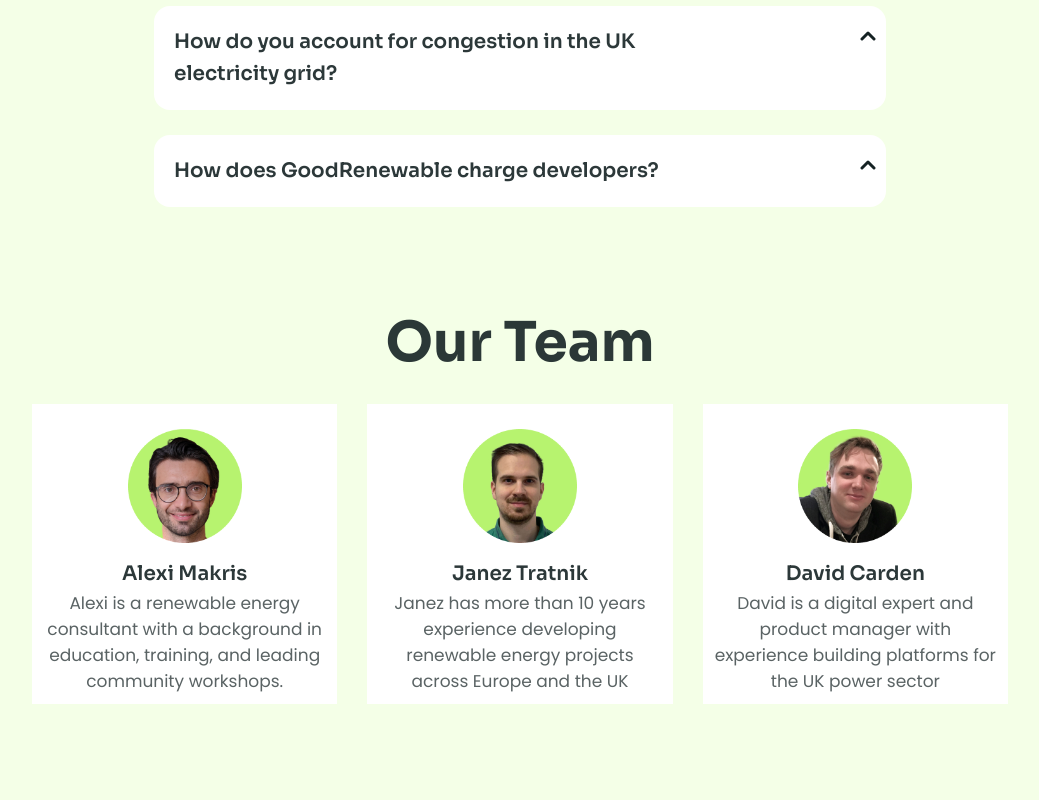
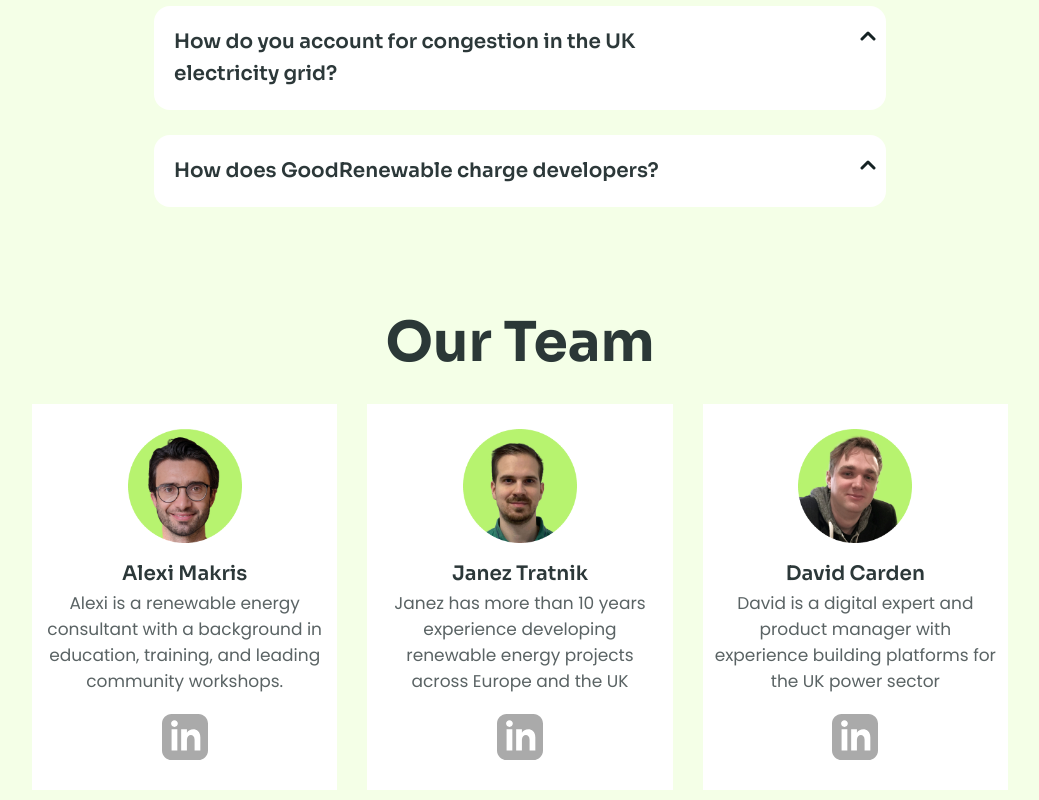
Before and after one commit to elghanbibadr/GoodRenewable, a React (Vite) app: page / in a window 1280 px wide. Shown: the part 5663-6463 px from the top of the page, without its empty margins (120-1159 px from the left). Before the commit the page ends 6377 px from the top, so only its background shows below. Built offline with nearby package versions, Linux system fonts and the light colour scheme.

Commit message:
add the linkedin icons to the teams card

```diff
--- a/src/componenet/OurTeam/OurTeam.jsx
+++ b/src/componenet/OurTeam/OurTeam.jsx
@@ -2,6 +2,7 @@ import React from 'react'
 import {TeamData} from "./TeamData"
 import Card from '../UI/Card'
 import { Gridx3 } from '../UI/Gridx3'
+import linkedin from "../../assets/linkedin.svg"
 const OurTeam = () => {
   return (
     <div className='mt-20 lg:mt-40  mx-auto'>
@@ -12,6 +13,9 @@ const OurTeam = () => {
             <img className='w-[40%] my-6  mx-auto' src={img} />
             <h5>{name}</h5>
             <p>{role}</p>
+            <a href='#'>
+              <img className='mx-auto w-[46px] my-8' src={linkedin} alt="linkedin icon" />
+            </a>
         </Card>
     })}
     </Gridx3>
```
Also changed, not shown: src/assets/footer.svg (added), src/assets/linkedin.svg (added).
